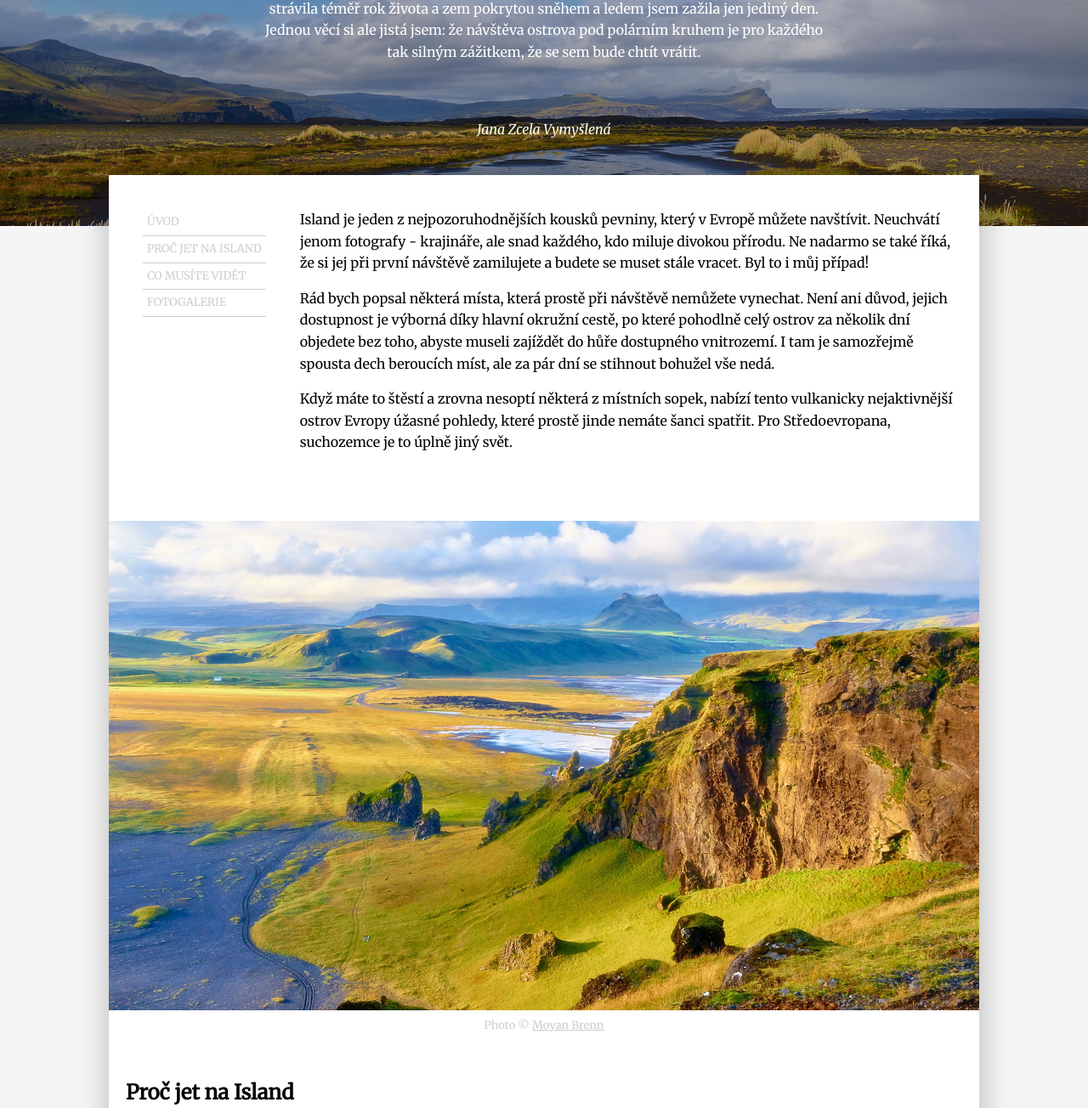
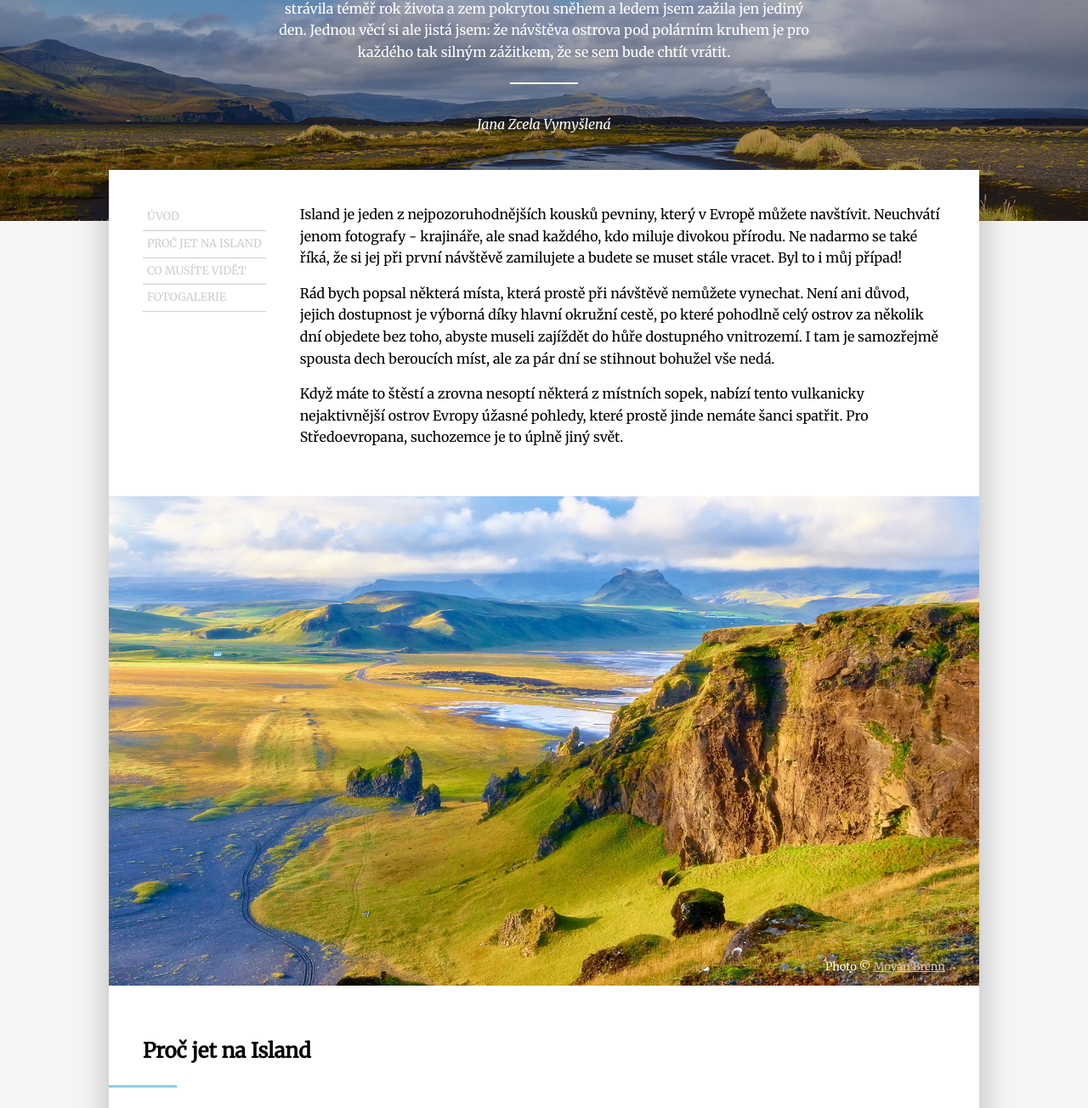
Before and after one commit to tvorimweb-2020-praha-jaro/projekt06-island-Kacenka22, a plain HTML site: page index.html in a window 1280 px wide. Shown: the part 168-1472 px from the top of the page at 85% size. Drawn offline with Linux system fonts and the light colour scheme.

Commit message:
work in progress
improved menu and content layout on pc, dividing lines added

```diff
--- a/index.html
+++ b/index.html
@@ -23,6 +23,8 @@
         <div class="obsah">
             <!-- menu -->
 
+            <div class="kontejner">
+
                 <ul class="menu">
                     <li><a href="#titulek">Úvod</a></li><!--
                     --><li><a href="#procjetnaisland">Proč jet na Island</a></li><!--
@@ -33,6 +35,7 @@
 
 
                 <!-- sekce Úvod -->
+                <div class="uvod">
 
                     <p>Island je jeden z nejpozoruhodnějších kousků pevniny, který v Evropě můžete navštívit. Neuchvátí jenom fotografy - krajináře, ale snad každého, kdo miluje divokou přírodu. Ne nadarmo se také říká, že si jej při první návštěvě zamilujete a budete se muset stále vracet. Byl to i můj&nbsp;případ!</p>
 
@@ -40,6 +43,9 @@
 
                     <p>Když máte to štěstí a zrovna nesoptí některá z místních sopek, nabízí tento vulkanicky nejaktivnější ostrov Evropy úžasné pohledy, které prostě jinde nemáte šanci spatřit. Pro Středoevropana, suchozemce je to úplně jiný&nbsp;svět.</p>
 
+                </div>
+
+            </div>
 
             <img src="images/island1.jpg" alt="Island">
             <p class="popisek">
--- a/style.css
+++ b/style.css
@@ -24,8 +24,6 @@ header {
     background-size: cover;
     color: white;
     text-align: center;
-    position: relative;
-    z-index: 1;
 }
 
 #titulek {
@@ -35,8 +33,8 @@ header {
     margin: 0;
 }
 
-.perex p {
-    padding: 0 40px 0 40px;
+.perex {
+    padding: 0 40px 20px 40px;
     text-align: center;
 }
 
@@ -44,6 +42,20 @@ header {
     padding-bottom: 40px;
     font-style: italic;
     text-align: center;
+    position: relative;
+}
+
+.autor:before {
+    content:'';
+    position: absolute;
+    display:block;
+    top: -30%;
+    height:2px;
+    width: 80px;
+    background: white;
+    left: 50%;
+    z-index:1;
+    transform:translateX(-50%);
 }
 
 /* MENU */
@@ -84,6 +96,20 @@ p {
 
 h2 {
     padding: 30px 20px 30px 20px;
+    position: relative;
+}
+
+h2:after {
+    content:'';
+    position: absolute;
+    display:block;
+    top: 90%;
+    height:3px;
+    width: 80px;
+    background: skyblue;
+    left: 40px;
+    z-index:1;
+    transform:translateX(-50%);
 }
 
 .popisek, .popisek a {
@@ -147,7 +173,7 @@ footer p {
     }
 
     .foto {
-        max-width: 50%;
+        width: 50%;
     }
 
     .foto:nth-child(9) {
@@ -159,16 +185,11 @@ footer p {
     }
 
 @media (min-width: 1000px) {
-    .obsah {
-        max-width: 80%;
+       .perex {
+        padding: 30px 0 60px 0;
+        text-align: center;
+        max-width: 50%;
         margin: auto;
-        box-shadow: 1px 6px 31px 6px rgba(0,0,0,0.2);
-        padding-top: 40px;
-    }
-
-    .perex {
-        padding: 30px 300px 50px 300px;
-        text-align: center;
     }
 
     .autor {
@@ -177,18 +198,27 @@ footer p {
     }
 
     .obsah {
+        max-width: 80%;
+        margin: auto;
+        box-shadow: 1px 6px 31px 6px rgba(0,0,0,0.2);
+        padding-top: 40px;
         position: relative;
-        top: -60px;
-        z-index: 10;
+        margin-top: -60px;
+        z-index: 1;
         background-color: white;
+    }
+
+    .kontejner {
+        display: flex;
     }
 
     .menu {
         float: left;
-        padding: 0px 40px 200px 40px;
+        padding: 0 0 0 40px;
         list-style-type: none;
         margin: 0;
         background-color: white;
+        flex-shrink: 0;
     }
 
     .menu li {
@@ -202,6 +232,14 @@ footer p {
         text-align: left;
     }
 
+    h2 {
+        padding: 30px 40px 30px 40px;
+    }
+
+    p {
+        padding: 0 40px;
+    }
+
     .proc {
         padding-right: 227px;
     }
@@ -211,7 +249,10 @@ footer p {
     }
 
     .popisek {
-
+        margin-top: -40px;
+        text-align: right;
+        color: white;
+        padding-bottom: 20px;
     }
 
     .galerie {
@@ -230,11 +271,31 @@ footer p {
 
     .foto img {
         transform: scale(1);
-        transition: .3s ease-in-out;
+        transition: transform .3s ease-in-out;
+        position: relative;
     }
 
     .foto:hover img {
         transform: scale(1.3);
+    }
+
+    .foto img .popisek {
+        transition: transform .3s ease-in-out;
+        position: relative;
+        margin-top: -20px;
+        text-align: center;
+        color: white;
+        position: absolute;
+        bottom: 20%;
+        left: 50%;
+        transform: translate(-50%, -50%);
+    }
+
+    .foto:hover img .popisek {
+        display: block;
+        margin-top: -20px;
+        text-align: center;
+        color: white;
     }
 
     footer {
```
Lines whose indentation alone changed are shown as unchanged.
